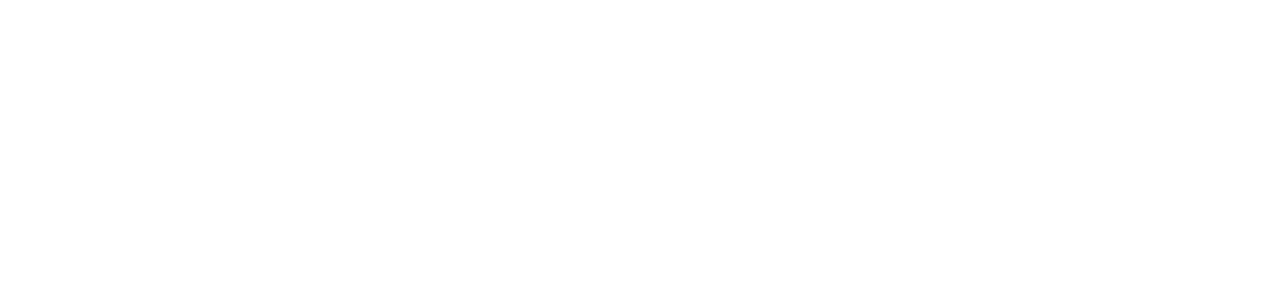
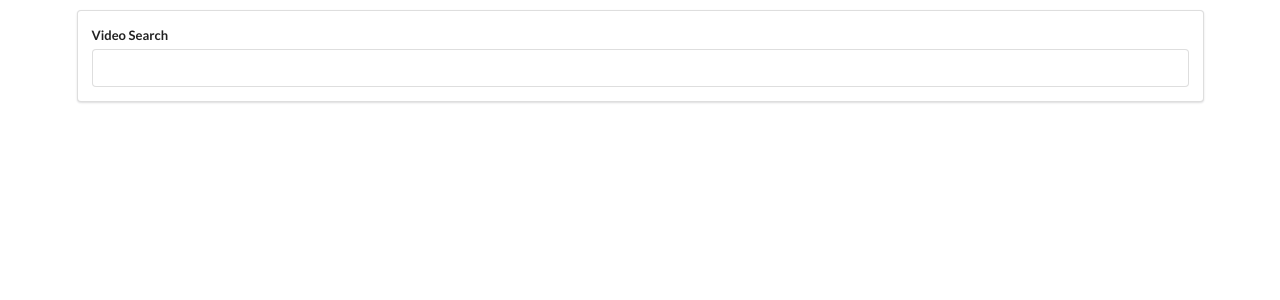
Before and after one commit to JoshTeperman/stephen-grider-react-redux-youtube, a React (Create React App) app: page / in a window 1280 px wide. Shown: the top 300 px of the page. Built offline with nearby package versions, Linux system fonts and the light colour scheme.

Commit message:
created axios client and added Youtube API credentials

```diff
--- a/package.json
+++ b/package.json
@@ -3,6 +3,7 @@
   "version": "0.1.0",
   "private": true,
   "dependencies": {
+    "axios": "^0.18.1",
     "react": "^16.9.0",
     "react-dom": "^16.9.0",
     "react-scripts": "3.1.1"
--- a/public/index.html
+++ b/public/index.html
@@ -9,6 +9,7 @@
       name="description"
       content="Web site created using create-react-app"
     />
+    <link rel="stylesheet" href="https://cdnjs.cloudflare.com/ajax/libs/semantic-ui/2.4.1/semantic.min.css">
     <link rel="apple-touch-icon" href="logo192.png" />
     <!--
       manifest.json provides metadata used when your web app is installed on a
--- /dev/null
+++ b/src/api/youtube.js
@@ -0,0 +1,12 @@
+import axios from "axios";
+
+const KEY = 'AIzaSyBj0ai-K7Zi1TvWzm0x3V4P9qEmI_EknaM'
+
+export default axios.create({
+  baseURL: 'https://www.googleapis.com/youtube/v3',
+  params: {
+    part: 'snippet',
+    maxResults: 5,
+    key: KEY
+  }
+})
--- a/src/components/App.js
+++ b/src/components/App.js
@@ -1,14 +1,26 @@
 import React, { Component } from 'react';
+import SearchBar from './SearchBar'
+import youtube from '../api/youtube'
+
 
 class App extends Component {
   constructor(props){
     super(props)
     this.state = {}
   }
+
+  onTermSubmit = (term) => {
+    youtube.get('/search', {
+      params: {
+        q: term
+      }
+    })
+  }
+
   render() {
     return (
-      <div>
-
+      <div className="ui container" style={{ marginTop: '10px' }}>
+        <SearchBar onFormSubmit={this.onTermSubmit}/>
       </div>
     );
   }
--- /dev/null
+++ b/src/components/SearchBar.js
@@ -0,0 +1,33 @@
+import React, { Component } from 'react';
+
+class SearchBar extends Component {
+  state = { term: '' };
+
+  onSearchChange = (event) => {
+    this.setState({ term: event.target.value })
+  }
+
+  onFormSubmit = (event) => {
+    event.preventDefault()
+    this.props.onFormSubmit(this.state.term)
+  }
+
+  render() {
+    return (
+      <div className="ui segment search-bar">
+        <form className="ui form" onSubmit={this.onFormSubmit}>
+          <div className="field">
+            <label>Video Search</label>
+            <input
+              type="text"
+              value={this.state.term}
+              onChange={this.onSearchChange}
+            />
+          </div>
+        </form>
+      </div>
+    );
+  }
+}
+
+export default SearchBar;
```
Also changed, not shown: 2 other files (tests, documents, lock files or other folders).
